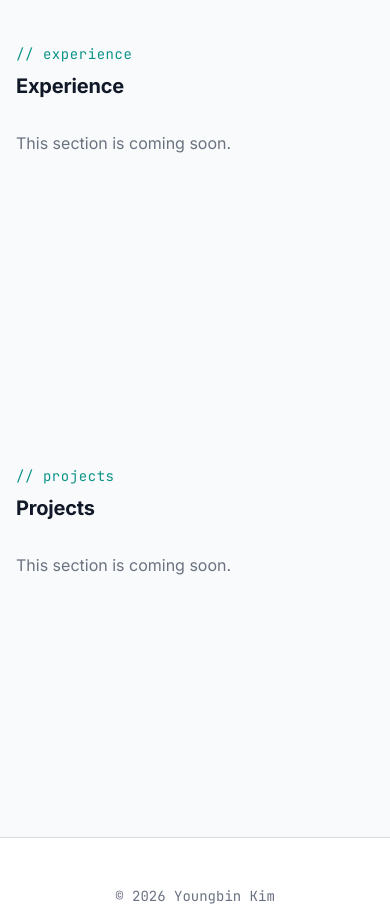
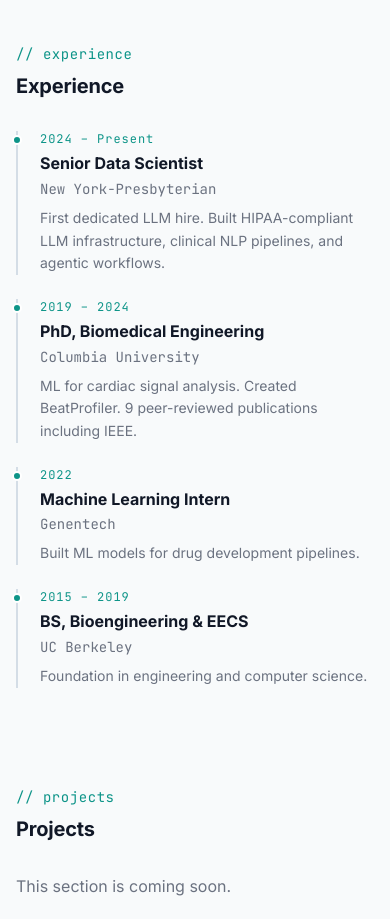
Before and after one commit to xmicroby/xmicroby.github.io, an Astro site: page / in a window 390 px wide. Shown: the part 2140-3059 px from the top of the page. Built offline with nearby package versions, Linux system fonts and the light colour scheme; Astro itself is replaced by a stand-in of ours.

Commit message:
feat(03-02): build horizontal Experience timeline with 4 career stops
- Replace #experience placeholder with 4-stop horizontal timeline (NYP, Columbia, Genentech, UC Berkeley)
- Desktop: 4-column grid with connecting line and teal dots
- Mobile: vertical stack with left-edge timeline
- Clinical data aesthetic: mono dates, accent dots, muted institutions

```diff
--- a/src/pages/index.astro
+++ b/src/pages/index.astro
@@ -65,7 +65,69 @@
     </Section>
 
     <Section id="experience" label="// experience" title="Experience">
-      <p class="text-[var(--color-text-muted)]">This section is coming soon.</p>
+      <div class="relative">
+        <!-- Horizontal connecting line (desktop only) -->
+        <div class="hidden md:block absolute top-[28px] left-0 right-0 h-[2px] bg-[var(--color-border)]" aria-hidden="true"></div>
+
+        <!-- Timeline grid -->
+        <div class="grid grid-cols-1 md:grid-cols-4 gap-6 md:gap-4">
+
+          <!-- Stop 1: NYP -->
+          <div class="relative">
+            <!-- Timeline dot (desktop) -->
+            <div class="hidden md:flex w-3 h-3 rounded-full bg-[var(--color-accent)] border-2 border-[var(--color-surface)] mb-4 relative z-10" aria-hidden="true"></div>
+            <!-- Mobile timeline dot + line -->
+            <div class="md:hidden absolute left-0 top-0 bottom-0 w-[2px] bg-[var(--color-border)]" aria-hidden="true"></div>
+            <div class="md:hidden absolute left-[-4px] top-1 w-[10px] h-[10px] rounded-full bg-[var(--color-accent)] border-2 border-[var(--color-surface)] z-10" aria-hidden="true"></div>
+            <div class="md:pl-0 pl-6">
+              <p class="font-mono text-xs text-[var(--color-accent)] tracking-[0.08em]">2024 – Present</p>
+              <p class="font-semibold text-[var(--color-text)] mt-1">Senior Data Scientist</p>
+              <p class="font-mono text-sm text-[var(--color-text-muted)] mt-0.5">New York-Presbyterian</p>
+              <p class="text-sm text-[var(--color-text-muted)] mt-2 leading-relaxed">First dedicated LLM hire. Built HIPAA-compliant LLM infrastructure, clinical NLP pipelines, and agentic workflows.</p>
+            </div>
+          </div>
+
+          <!-- Stop 2: Columbia -->
+          <div class="relative">
+            <div class="hidden md:flex w-3 h-3 rounded-full bg-[var(--color-accent)] border-2 border-[var(--color-surface)] mb-4 relative z-10" aria-hidden="true"></div>
+            <div class="md:hidden absolute left-0 top-0 bottom-0 w-[2px] bg-[var(--color-border)]" aria-hidden="true"></div>
+            <div class="md:hidden absolute left-[-4px] top-1 w-[10px] h-[10px] rounded-full bg-[var(--color-accent)] border-2 border-[var(--color-surface)] z-10" aria-hidden="true"></div>
+            <div class="md:pl-0 pl-6">
+              <p class="font-mono text-xs text-[var(--color-accent)] tracking-[0.08em]">2019 – 2024</p>
+              <p class="font-semibold text-[var(--color-text)] mt-1">PhD, Biomedical Engineering</p>
+              <p class="font-mono text-sm text-[var(--color-text-muted)] mt-0.5">Columbia University</p>
+              <p class="text-sm text-[var(--color-text-muted)] mt-2 leading-relaxed">ML for cardiac signal analysis. Created BeatProfiler. 9 peer-reviewed publications including IEEE.</p>
+            </div>
+          </div>
+
+          <!-- Stop 3: Genentech -->
+          <div class="relative">
+            <div class="hidden md:flex w-3 h-3 rounded-full bg-[var(--color-accent)] border-2 border-[var(--color-surface)] mb-4 relative z-10" aria-hidden="true"></div>
+            <div class="md:hidden absolute left-0 top-0 bottom-0 w-[2px] bg-[var(--color-border)]" aria-hidden="true"></div>
+            <div class="md:hidden absolute left-[-4px] top-1 w-[10px] h-[10px] rounded-full bg-[var(--color-accent)] border-2 border-[var(--color-surface)] z-10" aria-hidden="true"></div>
+            <div class="md:pl-0 pl-6">
+              <p class="font-mono text-xs text-[var(--color-accent)] tracking-[0.08em]">2022</p>
+              <p class="font-semibold text-[var(--color-text)] mt-1">Machine Learning Intern</p>
+              <p class="font-mono text-sm text-[var(--color-text-muted)] mt-0.5">Genentech</p>
+              <p class="text-sm text-[var(--color-text-muted)] mt-2 leading-relaxed">Built ML models for drug development pipelines.</p>
+            </div>
+          </div>
+
+          <!-- Stop 4: UC Berkeley -->
+          <div class="relative">
+            <div class="hidden md:flex w-3 h-3 rounded-full bg-[var(--color-accent)] border-2 border-[var(--color-surface)] mb-4 relative z-10" aria-hidden="true"></div>
+            <div class="md:hidden absolute left-0 top-0 bottom-0 w-[2px] bg-[var(--color-border)]" aria-hidden="true"></div>
+            <div class="md:hidden absolute left-[-4px] top-1 w-[10px] h-[10px] rounded-full bg-[var(--color-accent)] border-2 border-[var(--color-surface)] z-10" aria-hidden="true"></div>
+            <div class="md:pl-0 pl-6">
+              <p class="font-mono text-xs text-[var(--color-accent)] tracking-[0.08em]">2015 – 2019</p>
+              <p class="font-semibold text-[var(--color-text)] mt-1">BS, Bioengineering & EECS</p>
+              <p class="font-mono text-sm text-[var(--color-text-muted)] mt-0.5">UC Berkeley</p>
+              <p class="text-sm text-[var(--color-text-muted)] mt-2 leading-relaxed">Foundation in engineering and computer science.</p>
+            </div>
+          </div>
+
+        </div>
+      </div>
     </Section>
 
     <Section id="projects" label="// projects" title="Projects">
```
